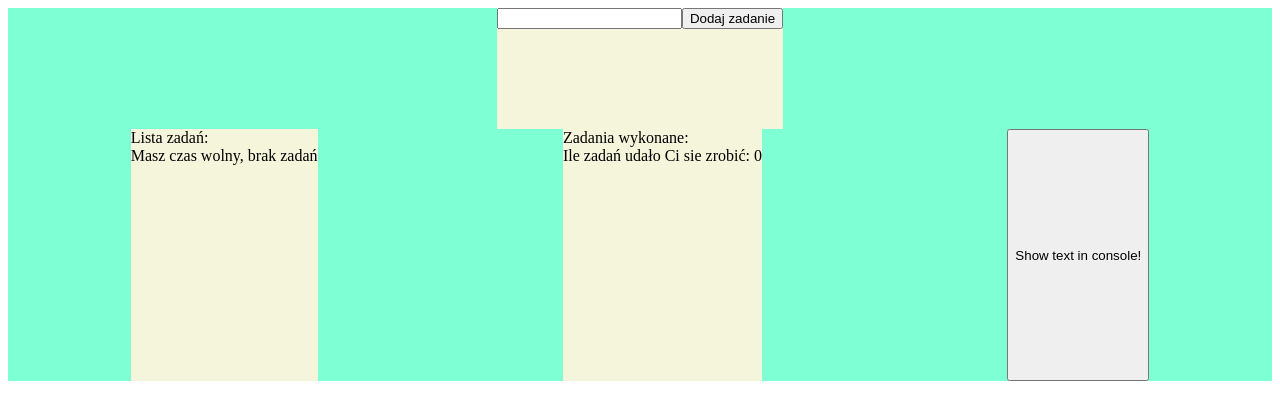
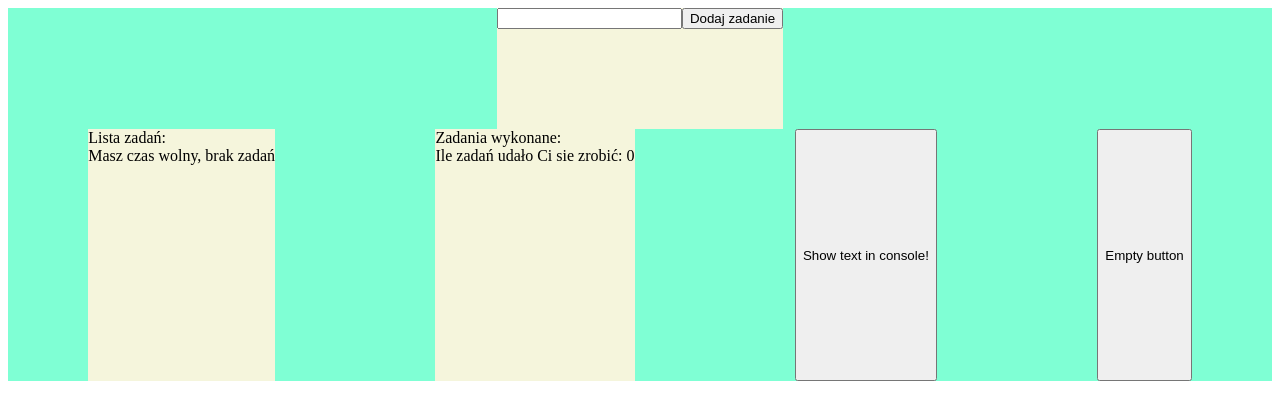
Before and after one commit to SzymonKrok/study, an Angular app: page / in a window 1280 px wide. Shown: the top 420 px of the page. Built offline with nearby package versions, Linux system fonts and the light colour scheme.

Commit message:
add new button

```diff
--- a/src/app/main/main.component.html
+++ b/src/app/main/main.component.html
@@ -29,5 +29,6 @@
             </ul>
         </div>
         <button (click)="showText()">Show text in console!</button>
+        <button>Empty button</button>
     </div>
 </div>
--- a/src/app/main/main.component.scss
+++ b/src/app/main/main.component.scss
@@ -7,4 +7,6 @@
     padding-bottom: 100px;
     background: beige;
   }
+
+
 }
```
